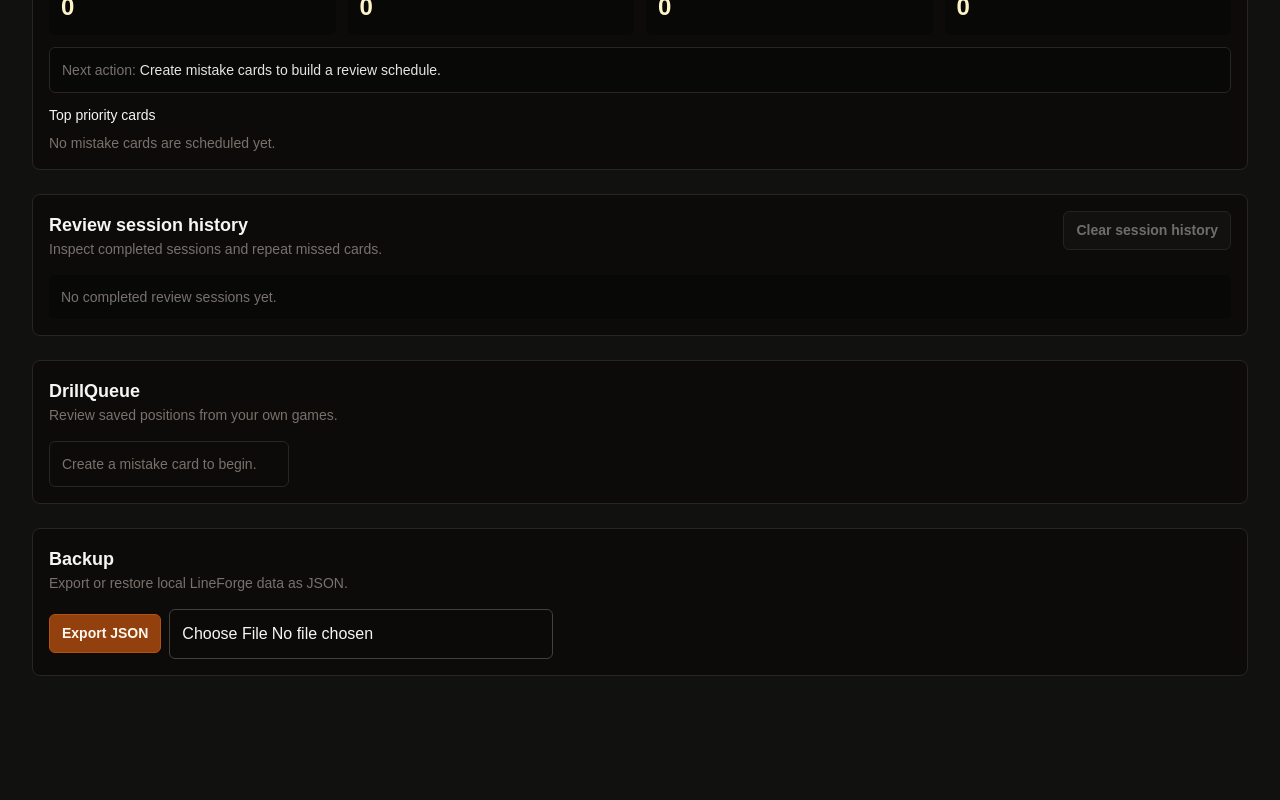
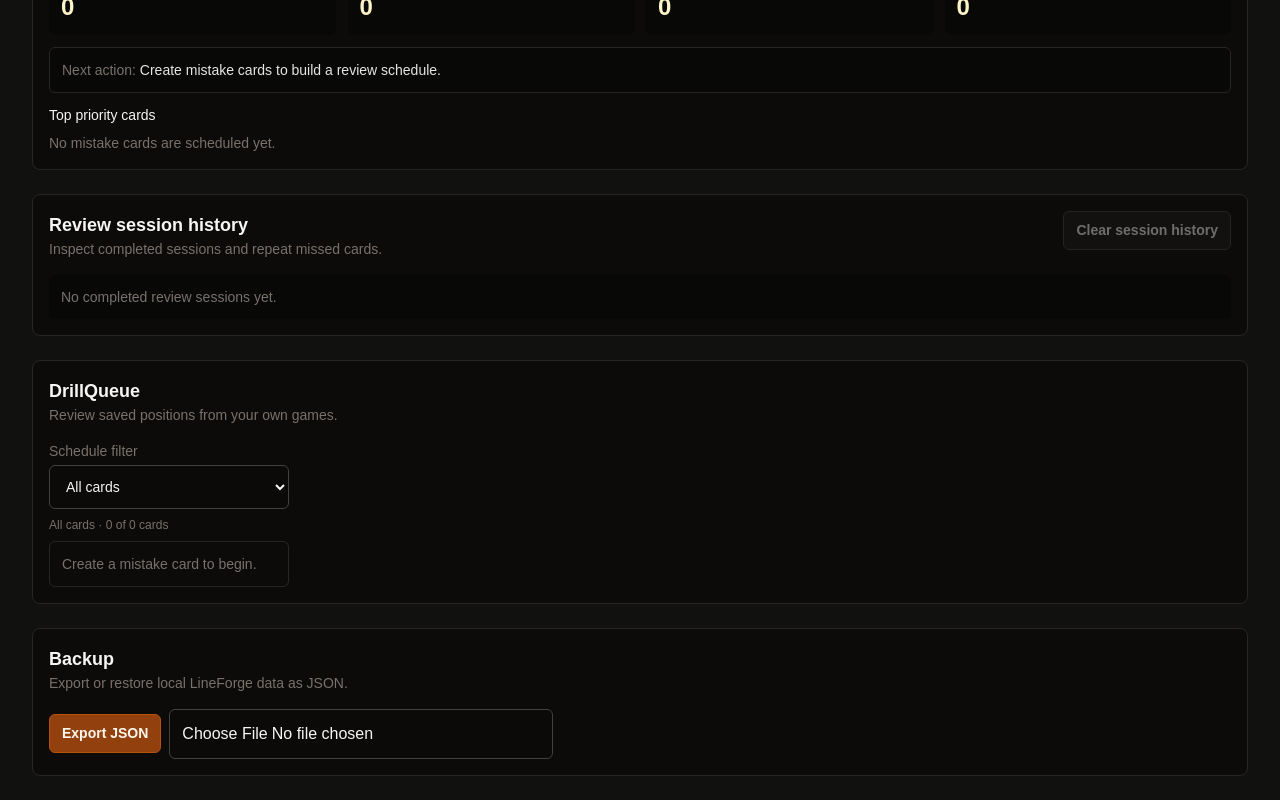
Before and after one commit to zacharymplace/lineforge, a Next.js app: page / in a window 1280 px wide. Shown: the part 3794-4594 px from the top of the page. Before the commit the page ends 4494 px from the top, so only its background shows below. Built offline with nearby package versions, Linux system fonts and the light colour scheme.

Commit message:
Add LineForge DrillQueue due status filter

```diff
--- a/scripts/lineforge-smoke.mjs
+++ b/scripts/lineforge-smoke.mjs
@@ -1275,6 +1275,37 @@
   if (!item.lastReviewedAt) return "Never reviewed";
   const date = new Date(item.lastReviewedAt);
   return Number.isNaN(date.getTime()) ? "Last reviewed unknown" : `Last ${date.toLocaleDateString()}`;
+}
+
+function getScheduleFilterLabel(filter) {
+  if (filter === "all") return "All cards";
+  if (filter === "due-now") return "Due now";
+  if (filter === "due-soon") return "Due soon";
+  if (filter === "new") return "New";
+  if (filter === "stable") return "Stable";
+  return "High priority";
+}
+
+function matchesScheduleFilter(item, filter) {
+  if (filter === "all") return true;
+  if (!item) return false;
+  if (filter === "high-priority") return getReviewSchedulePriorityLabel(item) === "High priority";
+  return item.status === filter;
+}
+
+function filterCardsByScheduleStatus(cards, schedule, filter) {
+  const scheduleItemsByCardId = new Map(schedule?.items.map((item) => [item.cardId, item]) ?? []);
+  return cards.filter((currentCard) =>
+    matchesScheduleFilter(scheduleItemsByCardId.get(currentCard.id), filter),
+  );
+}
+
+function getVisibleScheduleSelectedCardId(visibleCards, selectedCardId) {
+  if (selectedCardId && visibleCards.some((currentCard) => currentCard.id === selectedCardId)) {
+    return selectedCardId;
+  }
+
+  return visibleCards[0]?.id ?? null;
 }
 
 function buildDueReviewSession(cards, schedule) {
@@ -2931,6 +2962,37 @@
 assert.equal(getReviewScheduleCardAction(scheduleItemById["schedule-skipped-card"]), "Review after skipped session");
 assert.equal(getReviewScheduleCardAction(scheduleItemById["schedule-new-card"]), "Start first review");
 assert.equal(formatReviewScheduleLastReviewed(scheduleItemById["schedule-new-card"]), "Never reviewed");
+assert.equal(getScheduleFilterLabel("due-now"), "Due now");
+assert.deepEqual(
+  filterCardsByScheduleStatus(scheduleCards, reviewSchedule, "due-now").map((currentCard) => currentCard.id),
+  ["schedule-missed-card"],
+);
+assert.deepEqual(
+  filterCardsByScheduleStatus(scheduleCards, reviewSchedule, "due-soon").map((currentCard) => currentCard.id),
+  ["schedule-low-rate-card", "schedule-skipped-card"],
+);
+assert.deepEqual(
+  filterCardsByScheduleStatus(scheduleCards, reviewSchedule, "new").map((currentCard) => currentCard.id),
+  ["schedule-new-card"],
+);
+assert.deepEqual(
+  filterCardsByScheduleStatus(scheduleCards, reviewSchedule, "stable").map((currentCard) => currentCard.id),
+  ["schedule-stable-card"],
+);
+assert.deepEqual(
+  filterCardsByScheduleStatus(scheduleCards, reviewSchedule, "high-priority").map((currentCard) => currentCard.id),
+  ["schedule-missed-card"],
+);
+assert.equal(filterCardsByScheduleStatus(scheduleCards, reviewSchedule, "all").length, scheduleCards.length);
+assert.deepEqual(filterCardsByScheduleStatus([scheduleCards[2]], undefined, "due-now"), []);
+assert.equal(
+  getVisibleScheduleSelectedCardId(
+    filterCardsByScheduleStatus(scheduleCards, reviewSchedule, "due-now"),
+    "schedule-stable-card",
+  ),
+  "schedule-missed-card",
+);
+assert.equal(getVisibleScheduleSelectedCardId([], "schedule-stable-card"), null);
 const newOnlySchedule = buildReviewSchedule([scheduleCards[0]], [], undefined, scheduleNow);
 assert.deepEqual(newOnlySchedule.dueReviewCardIds, ["schedule-new-card"]);
 const emptySchedule = buildReviewSchedule([], [], undefined, scheduleNow);
--- a/src/components/lineforge/DrillQueuePanel.tsx
+++ b/src/components/lineforge/DrillQueuePanel.tsx
@@ -1,6 +1,6 @@
 "use client";
 
-import { useState } from "react";
+import { useEffect, useMemo, useState } from "react";
 import { Chessboard } from "react-chessboard";
 import {
   DEFAULT_COACH_LENS_ID,
@@ -23,7 +23,14 @@
 import { ReviewPacketPreviewModal } from "./ReviewPacketPreviewModal";
 import { ReviewSummary } from "./ReviewSummary";
 import { ScheduleBadge } from "./ScheduleBadge";
-import type { ReviewScheduleSummary } from "@/lib/drill-queue/schedule";
+import {
+  REVIEW_SCHEDULE_FILTERS,
+  filterCardsByScheduleStatus,
+  getScheduleFilterLabel,
+  getVisibleScheduleSelectedCardId,
+  type ReviewScheduleFilter,
+  type ReviewScheduleSummary,
+} from "@/lib/drill-queue/schedule";
 
 type DrillQueuePanelProps = {
   cards: MistakeCard[];
@@ -62,7 +69,15 @@
   onAttemptMove,
   attemptResult,
 }: DrillQueuePanelProps) {
-  const selectedCard = cards.find((card) => card.id === selectedCardId) ?? cards[0] ?? null;
+  const [scheduleFilter, setScheduleFilter] = useState<ReviewScheduleFilter>("all");
+  const visibleCards = useMemo(
+    () => filterCardsByScheduleStatus(cards, reviewSchedule, scheduleFilter),
+    [cards, reviewSchedule, scheduleFilter],
+  );
+  const visibleSelectedCardId = getVisibleScheduleSelectedCardId(visibleCards, selectedCardId);
+  const selectedCard = visibleSelectedCardId
+    ? cards.find((card) => card.id === visibleSelectedCardId) ?? null
+    : null;
   const scheduleItemsByCardId = new Map(
     reviewSchedule?.items.map((item) => [item.cardId, item]) ?? [],
   );
@@ -91,6 +106,12 @@
         lastAttemptResult: lastAttempt?.result,
       }
     : {};
+
+  useEffect(() => {
+    if (visibleSelectedCardId && visibleSelectedCardId !== selectedCardId) {
+      onSelectCard(visibleSelectedCardId);
+    }
+  }, [onSelectCard, selectedCardId, visibleSelectedCardId]);
 
   function handlePreviewPacket() {
     if (!selectedCard) {
@@ -125,11 +146,33 @@
       </div>
 
       <div className="grid gap-4 lg:grid-cols-[minmax(180px,240px)_1fr]">
-        <div className="max-h-80 overflow-auto rounded-md border border-stone-800">
+        <div className="grid content-start gap-2">
+          <label className="grid gap-1 text-sm">
+            <span className="text-stone-500">Schedule filter</span>
+            <select
+              className="lf-field"
+              value={scheduleFilter}
+              onChange={(event) => setScheduleFilter(event.target.value as ReviewScheduleFilter)}
+            >
+              {REVIEW_SCHEDULE_FILTERS.map((filter) => (
+                <option key={filter} value={filter}>
+                  {getScheduleFilterLabel(filter)}
+                </option>
+              ))}
+            </select>
+          </label>
+          <div className="text-xs text-stone-500">
+            {getScheduleFilterLabel(scheduleFilter)} · {visibleCards.length} of {cards.length} cards
+          </div>
+          <div className="max-h-80 overflow-auto rounded-md border border-stone-800">
           {cards.length === 0 ? (
             <div className="p-3 text-sm text-stone-500">Create a mistake card to begin.</div>
+          ) : visibleCards.length === 0 ? (
+            <div className="p-3 text-sm text-stone-500">
+              No cards match the {getScheduleFilterLabel(scheduleFilter).toLowerCase()} filter.
+            </div>
           ) : (
-            cards.map((card) => (
+            visibleCards.map((card) => (
               <button
                 key={card.id}
                 className={`grid w-full gap-1 border-b border-stone-800 px-3 py-2 text-left text-sm last:border-b-0 hover:bg-stone-900 ${
@@ -147,6 +190,7 @@
               </button>
             ))
           )}
+          </div>
         </div>
 
         {selectedCard ? (
--- a/src/lib/drill-queue/schedule.ts
+++ b/src/lib/drill-queue/schedule.ts
@@ -8,6 +8,17 @@
 import type { OpeningWeaknessMap } from "@/lib/mistake-graph/opening-weakness-map";
 
 export type ReviewScheduleStatus = "due-now" | "due-soon" | "stable" | "new";
+
+export const REVIEW_SCHEDULE_FILTERS = [
+  "all",
+  "due-now",
+  "due-soon",
+  "new",
+  "stable",
+  "high-priority",
+] as const;
+
+export type ReviewScheduleFilter = (typeof REVIEW_SCHEDULE_FILTERS)[number];
 
 export type ReviewScheduleRule = {
   id:
@@ -130,6 +141,54 @@
 
   const date = new Date(item.lastReviewedAt);
   return Number.isNaN(date.getTime()) ? "Last reviewed unknown" : `Last ${date.toLocaleDateString()}`;
+}
+
+export function getScheduleFilterLabel(filter: ReviewScheduleFilter) {
+  if (filter === "all") return "All cards";
+  if (filter === "due-now") return "Due now";
+  if (filter === "due-soon") return "Due soon";
+  if (filter === "new") return "New";
+  if (filter === "stable") return "Stable";
+  return "High priority";
+}
+
+export function matchesScheduleFilter(
+  item: ReviewScheduleItem | undefined,
+  filter: ReviewScheduleFilter,
+) {
+  if (filter === "all") {
+    return true;
+  }
+
+  if (!item) {
+    return false;
+  }
+
+  if (filter === "high-priority") {
+    return getReviewSchedulePriorityLabel(item) === "High priority";
+  }
+
+  return item.status === filter;
+}
+
+export function filterCardsByScheduleStatus(
+  cards: MistakeCard[],
+  schedule: ReviewScheduleSummary | undefined,
+  filter: ReviewScheduleFilter,
+) {
+  const scheduleItemsByCardId = new Map(schedule?.items.map((item) => [item.cardId, item]) ?? []);
+  return cards.filter((card) => matchesScheduleFilter(scheduleItemsByCardId.get(card.id), filter));
+}
+
+export function getVisibleScheduleSelectedCardId(
+  visibleCards: Pick<MistakeCard, "id">[],
+  selectedCardId: string | null,
+) {
+  if (selectedCardId && visibleCards.some((card) => card.id === selectedCardId)) {
+    return selectedCardId;
+  }
+
+  return visibleCards[0]?.id ?? null;
 }
 
 function buildReviewScheduleItem(
```
